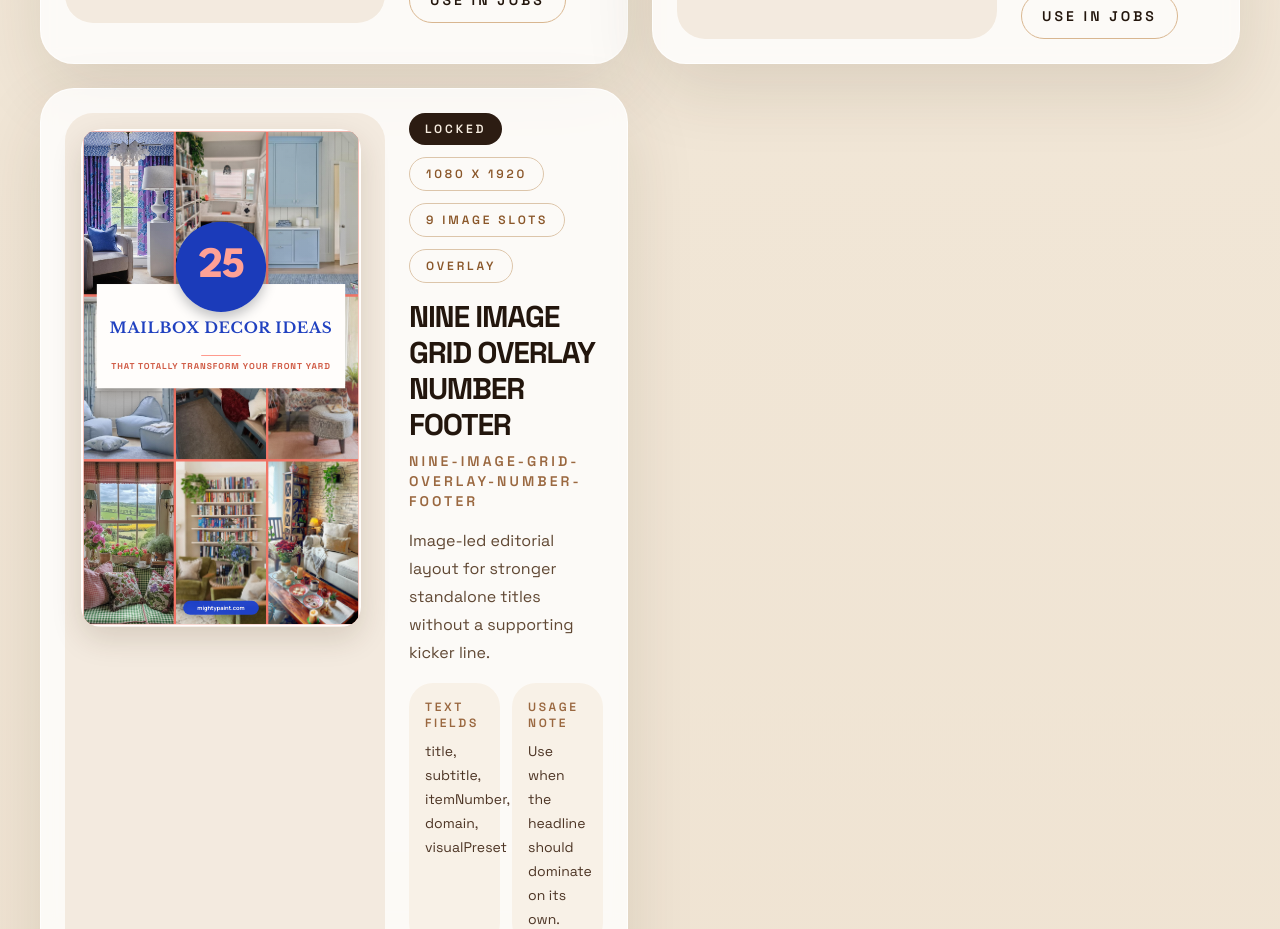
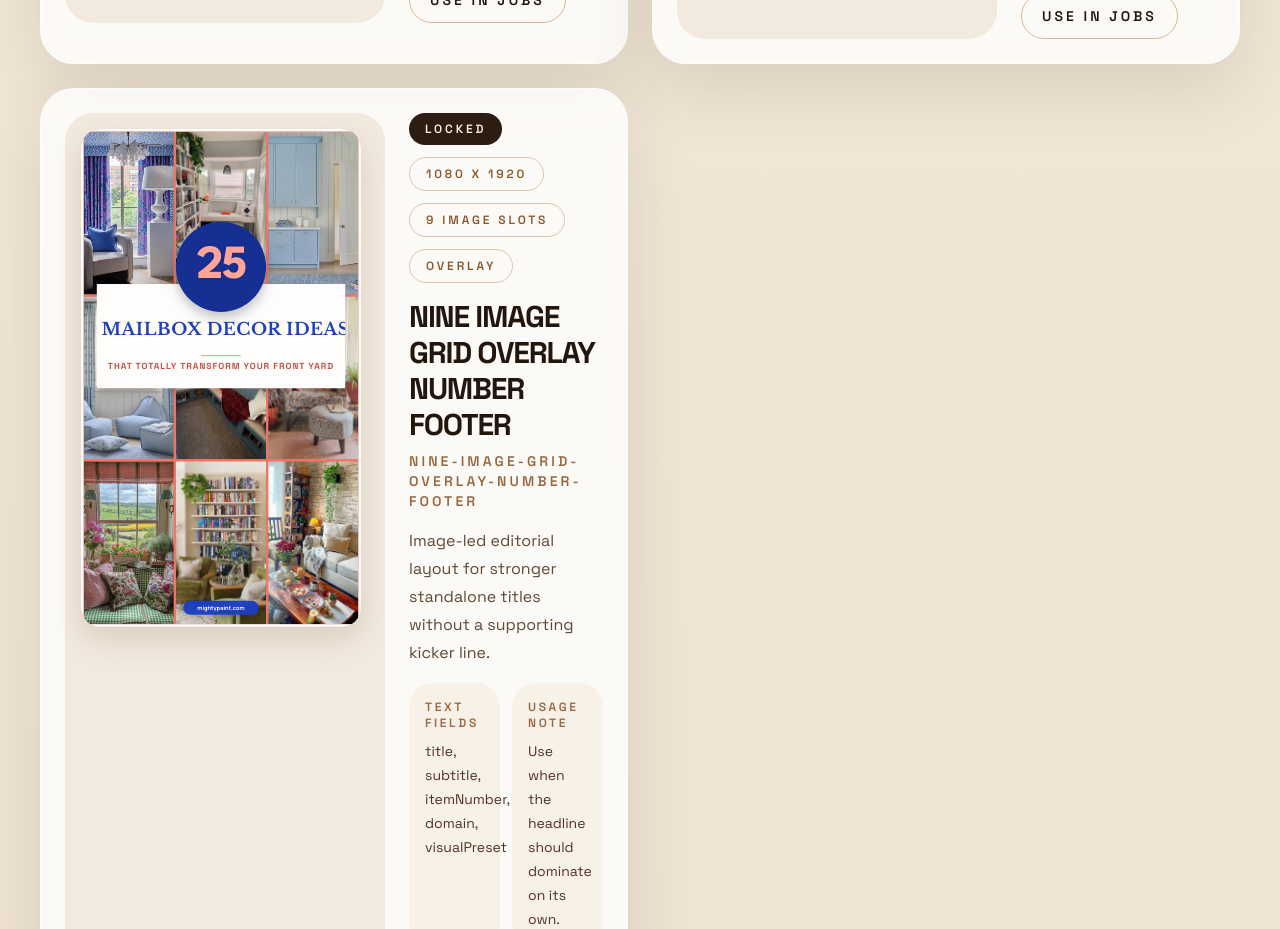
Before and after one commit to risalat/PinForge-Studio, a Next.js app: page /library in a window 1280 px wide. Shown: the part 3400-4329 px from the top of the page. Built offline with nearby package versions, Linux system fonts and the light colour scheme.

Commit message:
Refine nine-image title scaling and render capture

```diff
--- a/src/lib/renderer/renderPin.ts
+++ b/src/lib/renderer/renderPin.ts
@@ -3,6 +3,7 @@ import path from "node:path";
 import serverlessChromium from "@sparticuz/chromium";
 import { chromium as localChromium } from "playwright";
 import { chromium as serverlessPlaywright } from "playwright-core";
+import type { Page } from "playwright-core";
 import { env } from "@/lib/env";
 import { getStorageProvider } from "@/lib/storage";
 import { getTemplateConfig } from "@/lib/templates/registry";
@@ -43,9 +44,7 @@ export async function renderPin({ jobId, planId, templateId }: RenderPinInput) {
       ),
     );
 
-    const screenshot = await page.locator("[data-pin-canvas='true']").screenshot({
-      type: "png",
-    });
+    const screenshot = await capturePinCanvas(page);
 
     const storageProvider = getStorageProvider();
     const key = createRenderedPinStorageKey(jobId, planId, templateId);
@@ -57,6 +56,35 @@ export async function renderPin({ jobId, planId, templateId }: RenderPinInput) {
     });
   } finally {
     await browser.close();
+  }
+}
+
+async function capturePinCanvas(page: Page) {
+  const canvas = page.locator("[data-pin-canvas='true']");
+
+  try {
+    return await canvas.screenshot({
+      type: "png",
+    });
+  } catch (error) {
+    if (page.isClosed()) {
+      throw error;
+    }
+
+    const boundingBox = await canvas.boundingBox();
+    if (!boundingBox) {
+      throw error;
+    }
+
+    return page.screenshot({
+      type: "png",
+      clip: {
+        x: Math.max(0, Math.floor(boundingBox.x)),
+        y: Math.max(0, Math.floor(boundingBox.y)),
+        width: Math.ceil(boundingBox.width),
+        height: Math.ceil(boundingBox.height),
+      },
+    });
   }
 }
 
--- a/src/templates/TemplateNineImageGridOverlayNumberFooter.tsx
+++ b/src/templates/TemplateNineImageGridOverlayNumberFooter.tsx
@@ -9,7 +9,7 @@ const TEMPLATE_TYPOGRAPHY = {
   title: {
     fontFamily: "var(--font-libre-baskerville), serif",
     fontWeight: 700,
-    letterSpacing: "0.045em",
+    letterSpacing: "0.028em",
     lineHeight: 1,
     textTransform: "uppercase" as const,
   },
@@ -47,6 +47,9 @@ export function TemplateNineImageGridOverlayNumberFooter({
   const imageSet = normalizeImages(images, 9);
   const cleanedDomain = domain.replace(/^https?:\/\//, "").replace(/^www\./, "");
   const compactTitle = compactOverlayTitle(title);
+  const compactTitleLength = compactTitle.replace(/\s+/g, "").length;
+  const titleMinFontSize = compactTitleLength <= 18 ? 66 : compactTitleLength <= 22 ? 56 : 42;
+  const titleMaxFontSize = compactTitleLength <= 18 ? 96 : compactTitleLength <= 22 ? 84 : 66;
   const displayNumber = typeof itemNumber === "number" && itemNumber > 0 ? itemNumber : 25;
   const frameInset = 10;
   const gutter = 8;
@@ -63,55 +66,51 @@ export function TemplateNineImageGridOverlayNumberFooter({
   const domainPillHeight = 54;
   const domainPillBottom = 46;
   const gridFrameColor = withAlpha(deepenHex(preset.palette.divider, 0.06), 0.9);
-  const bandBackground = tintTowardsWhite(preset.palette.band, 0.72);
-  const titleColor = ensureContrastTone(
-    mixHex(preset.palette.title, deepenHex(preset.palette.footer, 0.08), 0.14),
-    bandBackground,
-    5.4,
-  );
+  const bandBackground = tintTowardsWhite(preset.palette.band, 0.78);
+  const titleColor = ensureContrastTone(preset.palette.title, bandBackground, 5.4);
   const subtitleColor = pickDistinctReadableTone(
     [
+      preset.palette.divider,
       preset.palette.subtitle,
-      preset.palette.divider,
-      mixHex(preset.palette.subtitle, preset.palette.divider, 0.55),
-      mixHex(preset.palette.divider, deepenHex(preset.palette.footer, 0.1), 0.28),
+      mixHex(preset.palette.divider, preset.palette.subtitle, 0.4),
+      mixHex(preset.palette.divider, preset.palette.title, 0.18),
     ],
     titleColor,
     bandBackground,
     3.8,
-    54,
+    72,
   );
   const dividerColor = withAlpha(
     pickDistinctReadableTone(
       [
         preset.palette.divider,
-        mixHex(preset.palette.divider, preset.palette.subtitle, 0.35),
-        mixHex(preset.palette.subtitle, "#ffffff", 0.18),
+        subtitleColor,
+        mixHex(preset.palette.divider, "#ffffff", 0.14),
       ],
       titleColor,
       bandBackground,
       2.2,
-      26,
+      54,
     ),
     0.9,
   );
   const circleBackground = pickDarkReadableTone(
     [
-      deepenHex(preset.palette.footer, 0.14),
-      deepenHex(mixHex(preset.palette.footer, preset.palette.title, 0.32), 0.18),
-      deepenHex(preset.palette.title, 0.28),
+      deepenHex(preset.palette.footer, 0.32),
+      deepenHex(mixHex(preset.palette.footer, preset.palette.title, 0.24), 0.3),
+      deepenHex(preset.palette.title, 0.44),
     ],
     bandBackground,
     7.2,
   );
   const circleTextColor = pickLightReadableTone(
     [
-      mixHex(preset.palette.divider, "#ffffff", 0.24),
-      mixHex(preset.palette.number, "#ffffff", 0.48),
+      mixHex(preset.palette.divider, "#ffffff", 0.38),
+      mixHex(preset.palette.number, "#ffffff", 0.62),
       "#fff6eb",
     ],
     circleBackground,
-    4.5,
+    5.2,
   );
   const domainPillBackground = withAlpha(
     pickDarkReadableTone(
@@ -178,8 +177,8 @@ export function TemplateNineImageGridOverlayNumberFooter({
             <AutoFitText
               as="p"
               text={compactTitle}
-              minFontSize={58}
-              maxFontSize={74}
+              minFontSize={titleMinFontSize}
+              maxFontSize={titleMaxFontSize}
               maxLines={1}
               lineHeight={TEMPLATE_TYPOGRAPHY.title.lineHeight}
               className="mx-auto w-full uppercase text-center"
@@ -200,8 +199,8 @@ export function TemplateNineImageGridOverlayNumberFooter({
             <AutoFitText
               as="p"
               text={subtitle?.trim() || "That Totally Transform Your Front Yard"}
-              minFontSize={25}
-              maxFontSize={33}
+              minFontSize={26}
+              maxFontSize={36}
               maxLines={1}
               lineHeight={TEMPLATE_TYPOGRAPHY.subtitle.lineHeight}
               className="mx-auto w-full"
@@ -230,10 +229,11 @@ export function TemplateNineImageGridOverlayNumberFooter({
               color: circleTextColor,
               fontFamily: TEMPLATE_TYPOGRAPHY.number.fontFamily,
               fontWeight: TEMPLATE_TYPOGRAPHY.number.fontWeight,
-              fontSize: displayNumber >= 100 ? "138px" : "168px",
+              fontSize: displayNumber >= 100 ? "152px" : "184px",
               letterSpacing: TEMPLATE_TYPOGRAPHY.number.letterSpacing,
               lineHeight: TEMPLATE_TYPOGRAPHY.number.lineHeight,
               fontVariantNumeric: "lining-nums proportional-nums",
+              textShadow: "0 2px 10px rgba(0,0,0,0.16)",
               transform: "translateY(-2px)",
             }}
           >
@@ -304,8 +304,9 @@ function normalizeImages(images: string[], count: number) {
 function compactOverlayTitle(title: string) {
   const safeTitle = title.trim() || "Mailbox Decor Ideas";
   const words = safeTitle.split(/\s+/).filter(Boolean);
+  const titleLength = safeTitle.replace(/\s+/g, " ").length;
 
-  if (words.length <= 5) {
+  if (words.length <= 5 && titleLength <= 24) {
     return safeTitle;
   }
 
@@ -320,15 +321,44 @@ function compactOverlayTitle(title: string) {
 
   for (const suffix of twoWordSuffixes) {
     if (normalizedWords.at(-2) === suffix[0] && normalizedWords.at(-1) === suffix[1]) {
-      return [...words.slice(0, 3), ...words.slice(-2)].join(" ");
+      return trimHeadlineToBudget([...words.slice(0, 3), ...words.slice(-2)], 24);
     }
   }
 
   if (oneWordSuffixes.has(normalizedWords.at(-1) ?? "")) {
-    return [...words.slice(0, 4), words.at(-1)].join(" ");
+    return trimHeadlineToBudget([...words.slice(0, 4), words.at(-1)!], 24);
   }
 
-  return words.slice(0, 5).join(" ");
+  return trimHeadlineToBudget(words.slice(0, 5), 24);
+}
+
+function trimHeadlineToBudget(words: string[], maxLength: number) {
+  const cleanedWords = [...words];
+
+  while (cleanedWords.length > 3 && cleanedWords.join(" ").length > maxLength) {
+    cleanedWords.splice(cleanedWords.length - 2, 1);
+  }
+
+  let headline = cleanedWords.join(" ");
+  if (headline.length <= maxLength) {
+    return headline;
+  }
+
+  headline = headline
+    .replace(/-inspired/gi, "")
+    .replace(/\bbeautiful\b/gi, "")
+    .replace(/\bgorgeous\b/gi, "")
+    .replace(/\bstunning\b/gi, "")
+    .replace(/\bcharming\b/gi, "")
+    .replace(/\s{2,}/g, " ")
+    .trim();
+
+  const compactedWords = headline.split(/\s+/).filter(Boolean);
+  while (compactedWords.length > 3 && compactedWords.join(" ").length > maxLength) {
+    compactedWords.shift();
+  }
+
+  return compactedWords.join(" ");
 }
 
 function withAlpha(hex: string, opacity: number) {
```
